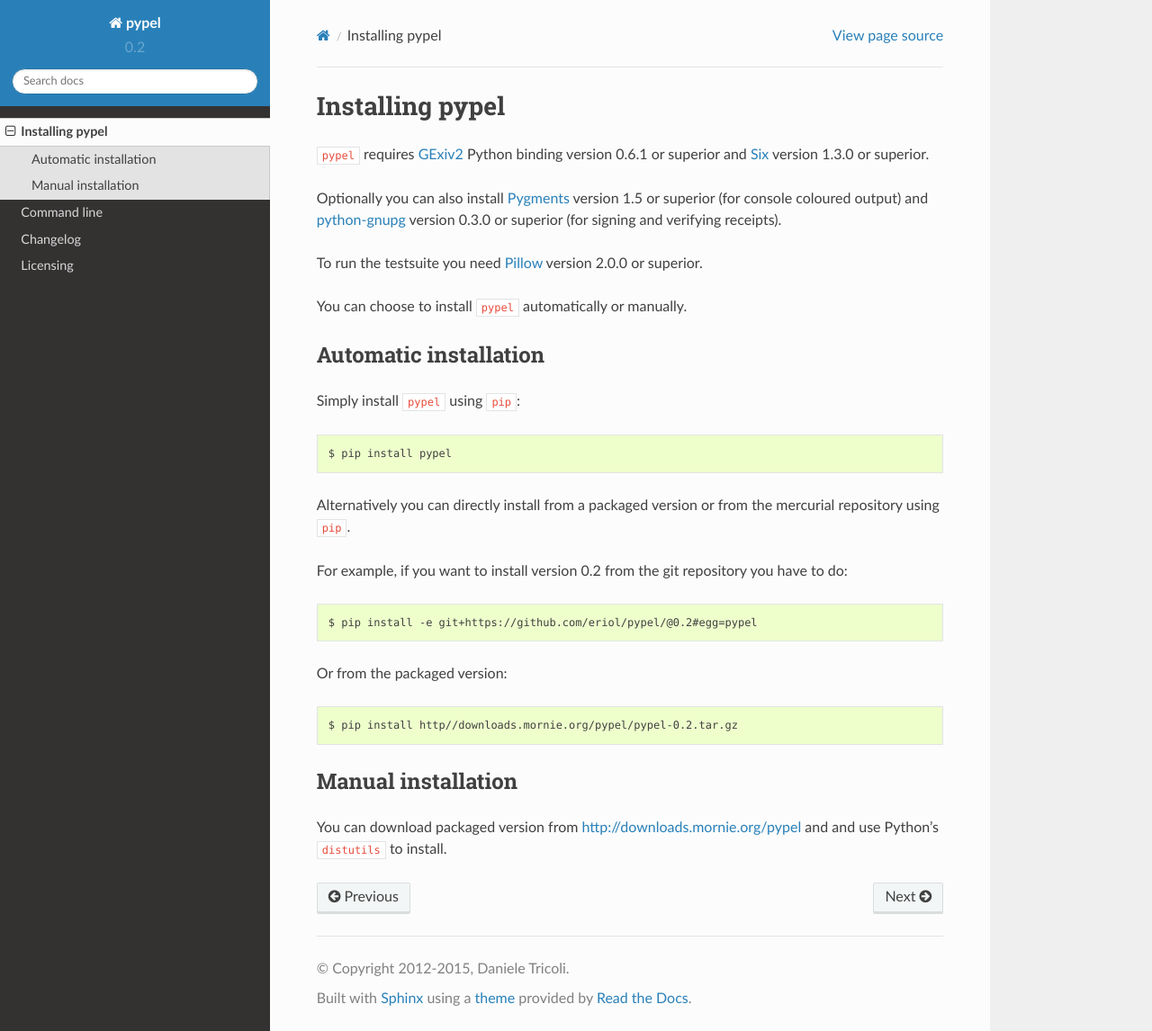
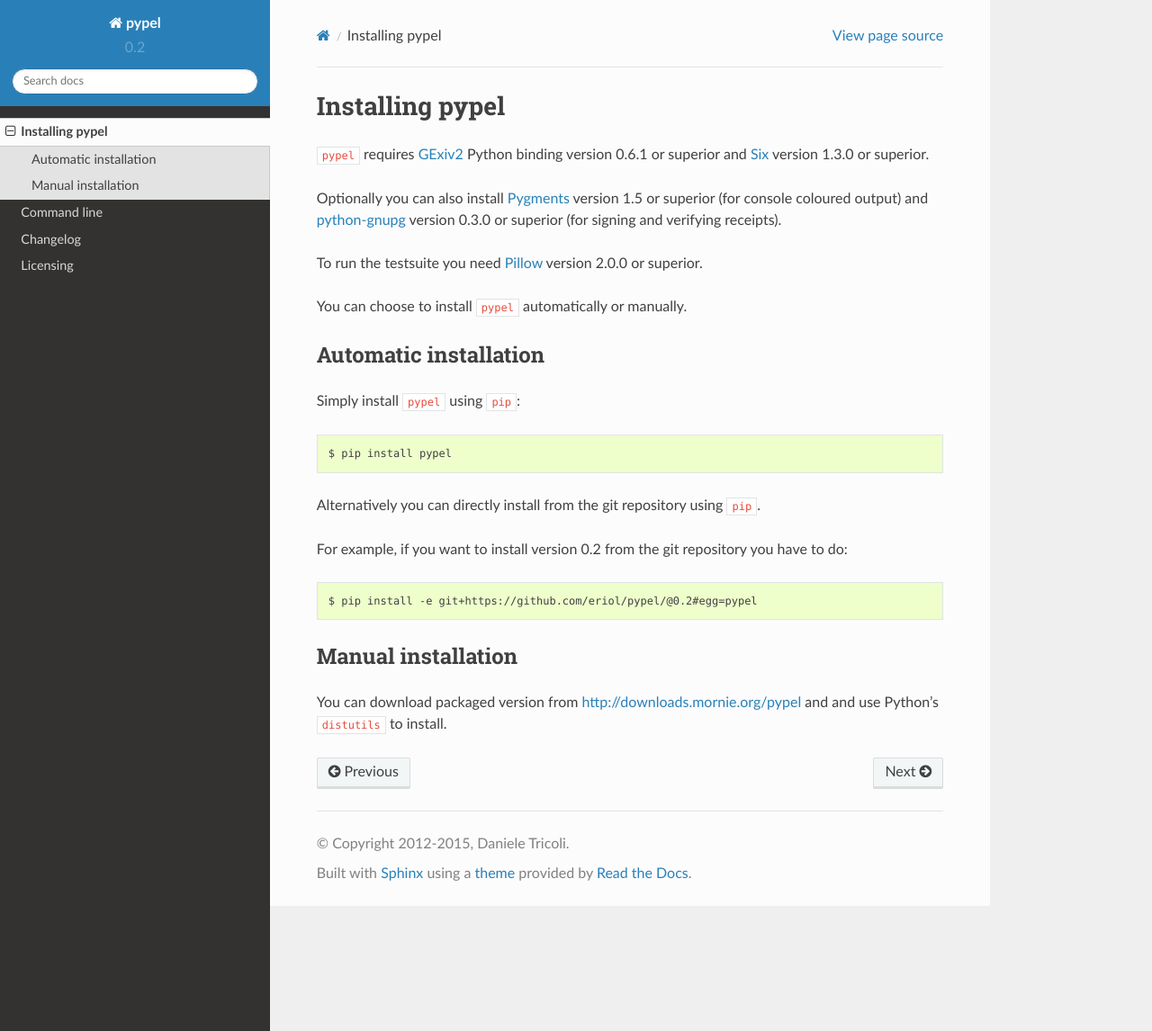
Before and after one commit to eriol/pypel, a Sphinx documentation site: the page built from docs/installing_pypel.rst, in a window 1280 px wide and 1146 px high. Shown: the whole window at 90% size. Built offline with Sphinx 7.4.7 and the Read the Docs theme 2.0.0, drawn with Linux system fonts in a browser that asks for light colours.

Commit message:
Remove packaged installing information

```diff
--- a/docs/installing_pypel.rst
+++ b/docs/installing_pypel.rst
@@ -22,18 +22,13 @@
 
     $ pip install pypel
 
-Alternatively you can directly install from a packaged version or from the
-mercurial repository using ``pip``.
+Alternatively you can directly install from the git repository using ``pip``.
 
 For example, if you want to install version 0.2 from the git repository
 you have to do::
 
     $ pip install -e git+https://github.com/eriol/pypel/@0.2#egg=pypel
 
-Or from the packaged version::
-
-    $ pip install http//downloads.mornie.org/pypel/pypel-0.2.tar.gz
-
 Manual installation
 -------------------
 
```
